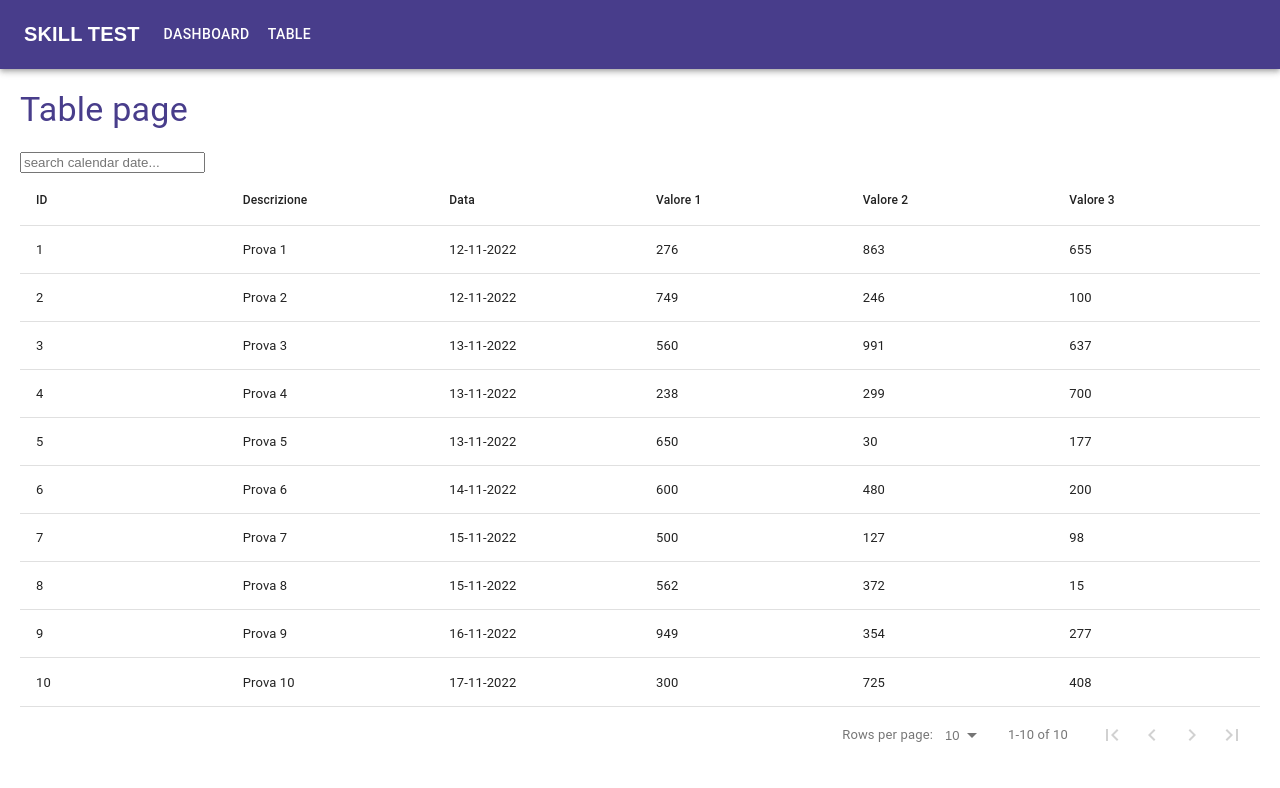
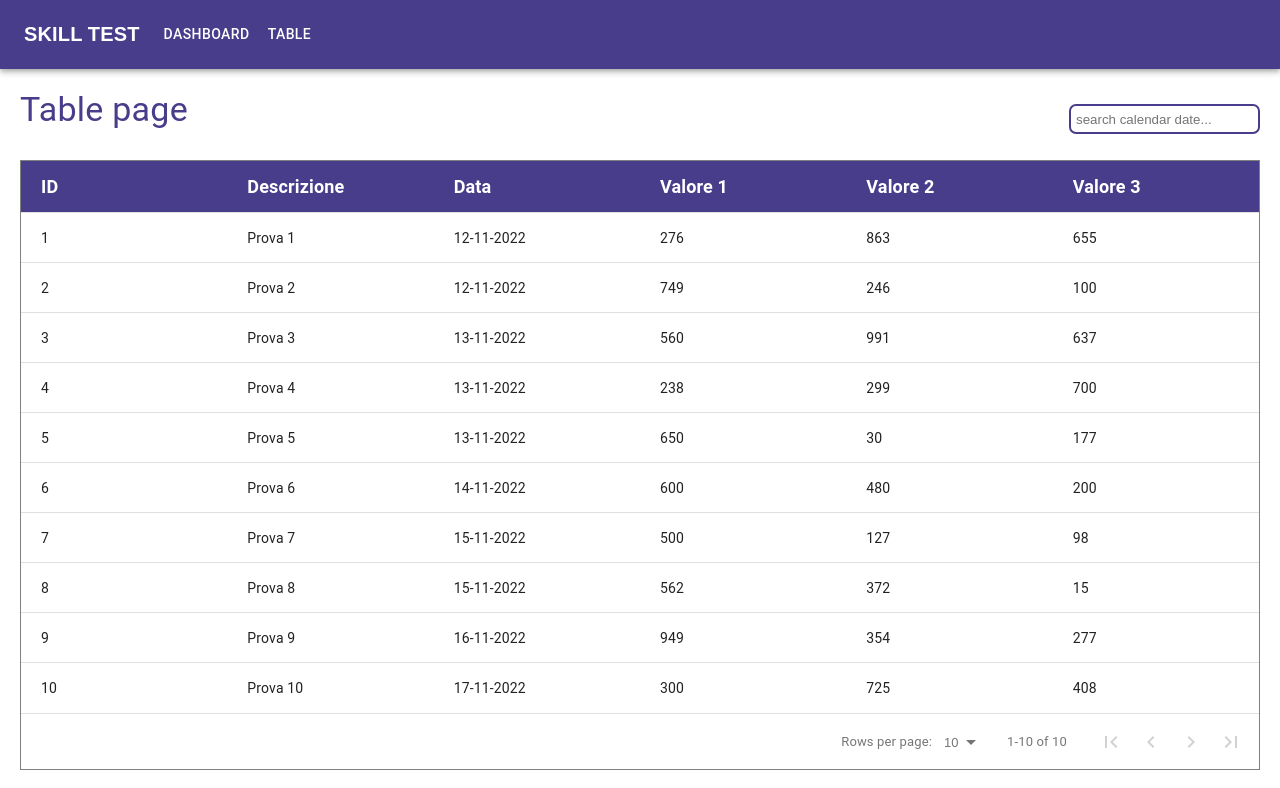
Before and after one commit to karimhaj/Skills-test, a React (Create React App) app: page /table in a window 1280 px wide. Shown: the top 788 px of the page. Built offline with nearby package versions, Linux system fonts and the light colour scheme.

Commit message:
customize styles for data table

```diff
--- a/src/components/TablePage.tsx
+++ b/src/components/TablePage.tsx
@@ -30,6 +30,32 @@ const themeOptions = {
       }
     },
   };
+
+
+  const customStyles = {
+    rows: {
+        style: {
+            minHeight: '50px', // override the row height
+        },
+    },
+    headCells: {
+        style: {
+            paddingLeft: '20px', // override the cell padding for head cells
+            paddingRight: '20px',
+            fontSize: '18px',
+            fontWeight: 'bold',
+            backgroundColor: '#483d8b',
+            color: 'white'
+        },
+    },
+    cells: {
+        style: {
+            paddingLeft: '20px', // override the cell padding for data cells
+            paddingRight: '20px',
+            fontSize: '14px'
+        },
+    },
+};
 
 const theme = createTheme(themeOptions);
 
@@ -74,18 +100,32 @@ const TablePage = () =>{
         <Box sx={{
             margin:{md: '20px', xs: '10px'}
         }}>
+        <Box sx={{display: 'flex', flexDirection: 'row', justifyContent: 'space-between', alignItems: 'center'}}>
         <Typography component='h1' variant='h4' sx={{
             color: 'primary.main',
             mb: '20px'}}>Table page</Typography>
-        <input type='number' value={searchedText} onChange={(e: React.FormEvent<HTMLInputElement>)=>{
-        setSearchedText(e.currentTarget.value)}} placeholder='search calendar date...' />
+        <input type='number' value={searchedText}
+        onChange={(e: React.FormEvent<HTMLInputElement>)=>{
+        setSearchedText(e.currentTarget.value)}}
+        placeholder='search calendar date...'
+        style={{
+        height: '30px',
+        padding: '5px',
+        borderRadius: '7px',
+        border: '2px solid #483d8b'}}/>
+
+        </Box>
+
+        <Box sx={{mt: '10px', border: '1px solid gray'}}>
         <DataTable
             columns={columns}
             data={filteredData}
             pagination
             noDataComponent={<p>Loading data...</p>}
             responsive
+            customStyles={customStyles}
         />
+        </Box>
         </Box>
         </ThemeProvider>
     </div>);
```
